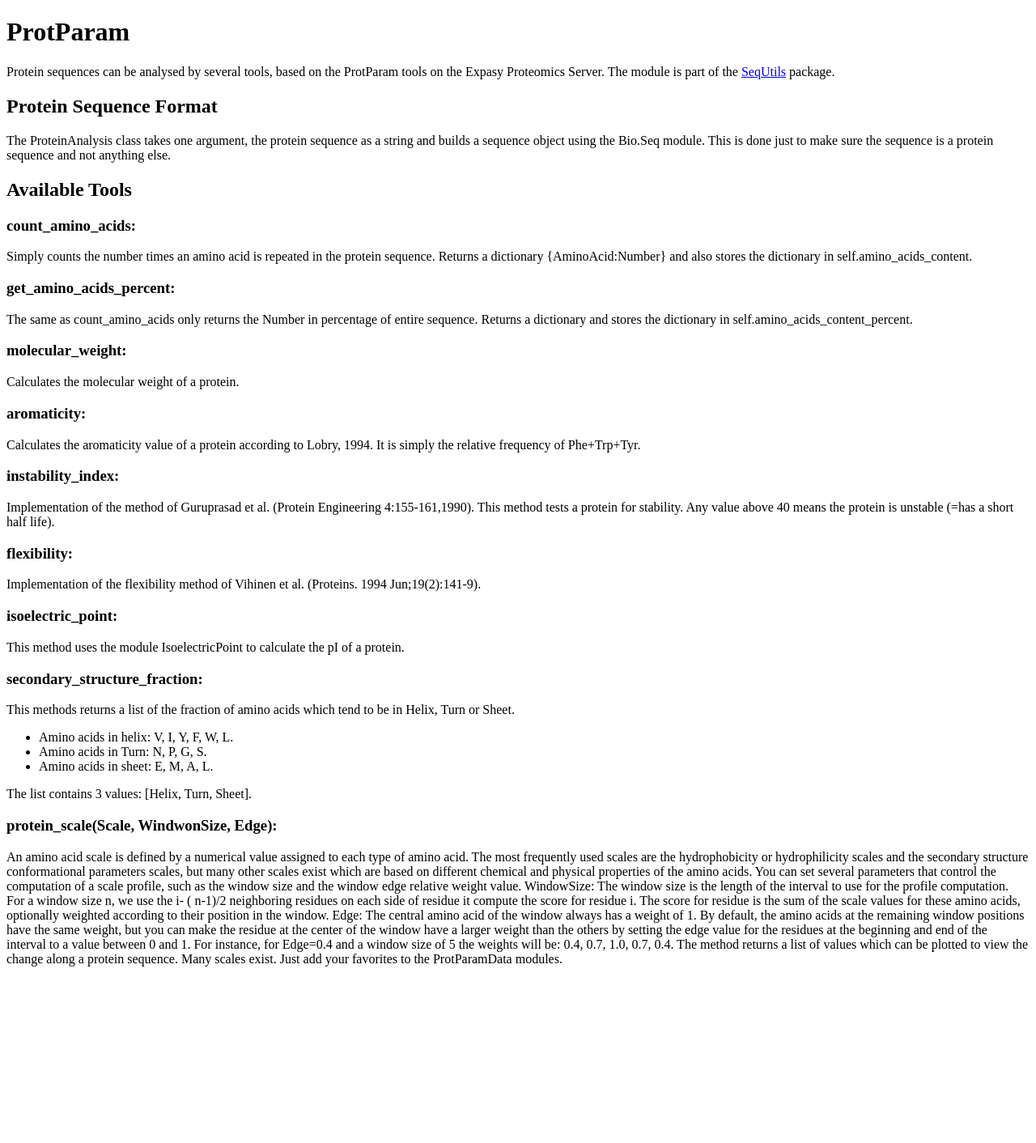
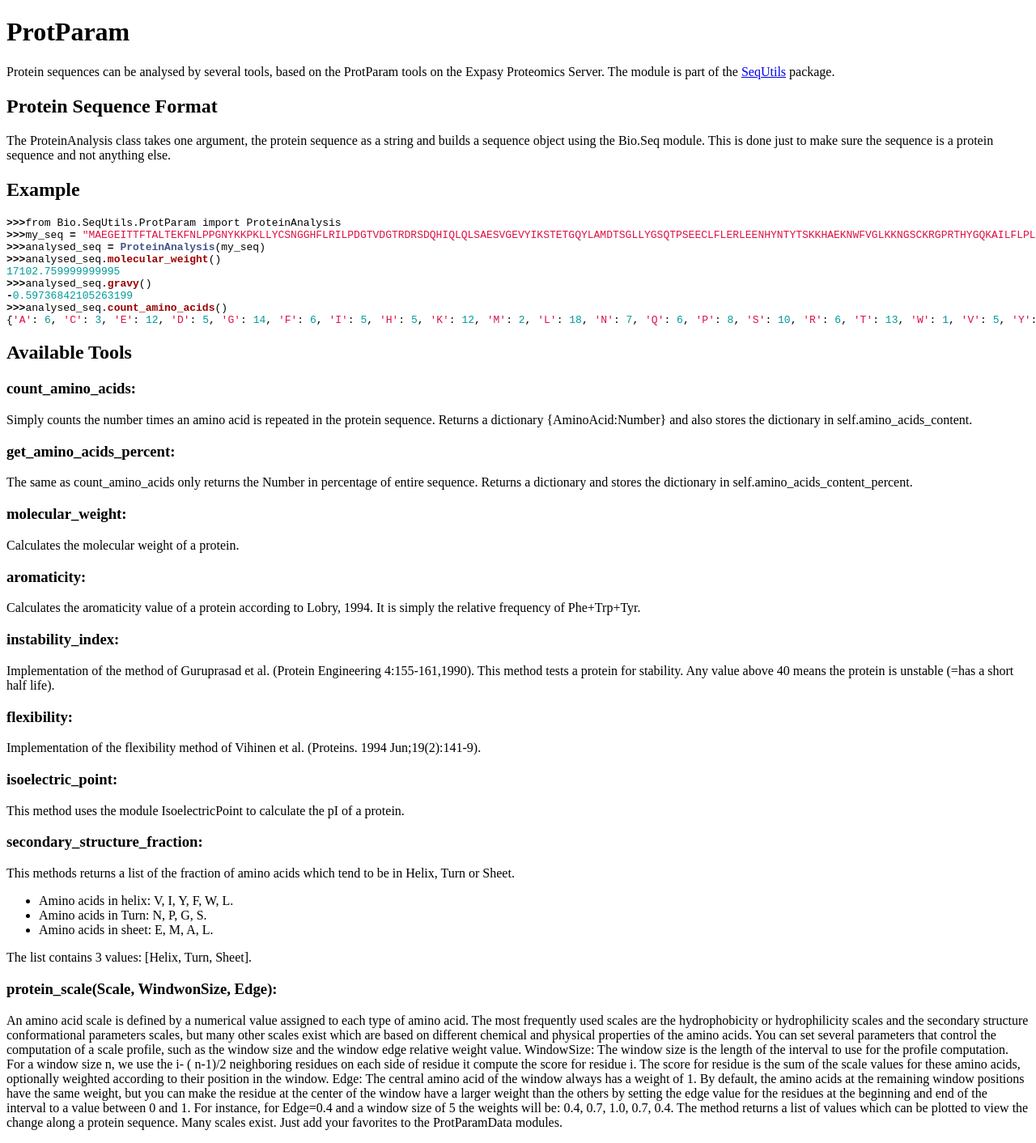
Before and after one commit to biopython/biopython.github.io, a Jekyll site: the page built from wiki/ProtParam.md, in a window 1280 px wide. Shown: the whole page at 81% size. Built offline with Jekyll 4.4.1, drawn with Linux system fonts in a browser that asks for light colours; before the commit the page ends 1210 px from its top, so only the background shows below that.

Commit message:
added a usage example for ProteinAnalysis

````diff
--- a/wiki/ProtParam.md
+++ b/wiki/ProtParam.md
@@ -15,6 +15,21 @@ The ProteinAnalysis class takes one argument, the protein sequence as a
 string and builds a sequence object using the Bio.Seq module. This is
 done just to make sure the sequence is a protein sequence and not
 anything else.
+
+Example
+-------
+
+``` python
+>>>from Bio.SeqUtils.ProtParam import ProteinAnalysis
+>>>my_seq = "MAEGEITTFTALTEKFNLPPGNYKKPKLLYCSNGGHFLRILPDGTVDGTRDRSDQHIQLQLSAESVGEVYIKSTETGQYLAMDTSGLLYGSQTPSEECLFLERLEENHYNTYTSKKHAEKNWFVGLKKNGSCKRGPRTHYGQKAILFLPLPV"
+>>>analysed_seq = ProteinAnalysis(my_seq)
+>>>analysed_seq.molecular_weight()
+17102.759999999995
+>>>analysed_seq.gravy()
+-0.59736842105263199
+>>>analysed_seq.count_amino_acids()
+{'A': 6, 'C': 3, 'E': 12, 'D': 5, 'G': 14, 'F': 6, 'I': 5, 'H': 5, 'K': 12, 'M': 2, 'L': 18, 'N': 7, 'Q': 6, 'P': 8, 'S': 10, 'R': 6, 'T': 13, 'W': 1, 'V': 5, 'Y': 8}
+```
 
 Available Tools
 ---------------
````
Also changed, not shown: 1 other file.
